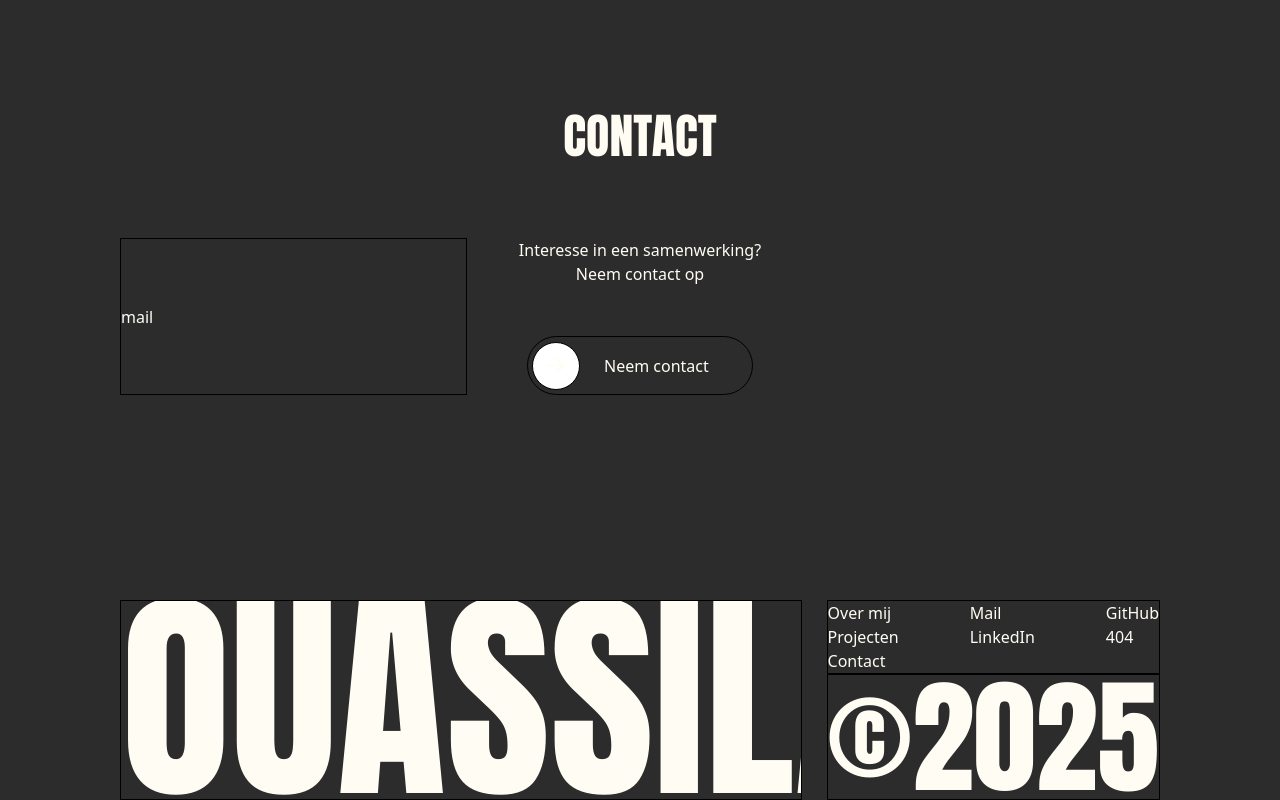
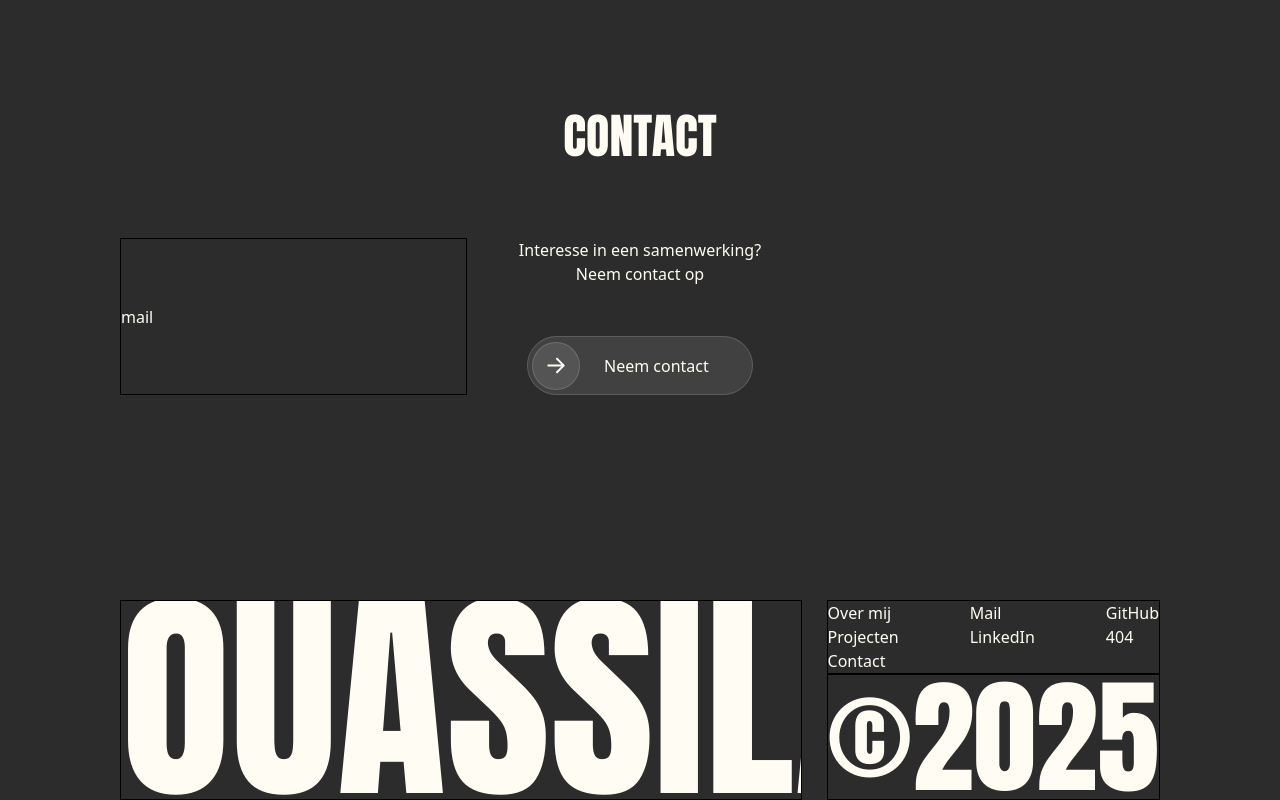
Before and after one commit to ouassilabenhammou/showcase-portfolio-s4, a Next.js app: page / in a window 1280 px wide. Shown: the part 2300-3100 px from the top of the page. Built offline with nearby package versions, Linux system fonts and the light colour scheme.

Commit message:
style(ui): kleuren van de schuifbutton aangepast

```diff
--- a/components/ui/SchuifButton.tsx
+++ b/components/ui/SchuifButton.tsx
@@ -29,7 +29,7 @@ const SchuifButton = ({ text, href }: SchuifBtnProps) => {
   }, [x, href]);
 
   return (
-    <div className="border border-black w-[226px] h-[59px] rounded-full flex items-center p-1 ">
+    <div className="border border-white/15 bg-white/10 w-[226px] h-[59px] rounded-full flex items-center p-1 ">
       <div className="flex items-center justify-center gap-6">
         <motion.div
           drag="x"
@@ -42,7 +42,7 @@ const SchuifButton = ({ text, href }: SchuifBtnProps) => {
               animate(x, 0, { type: "spring", stiffness: 300, damping: 25 });
             }
           }}
-          className="border border-black w-12 h-12 rounded-full flex items-center justify-center bg-white z-10"
+          className="border border-white/15 bg-white/10 w-12 h-12 rounded-full flex items-center justify-center z-10"
         >
           <SchuifBtnPijl />
         </motion.div>
```
